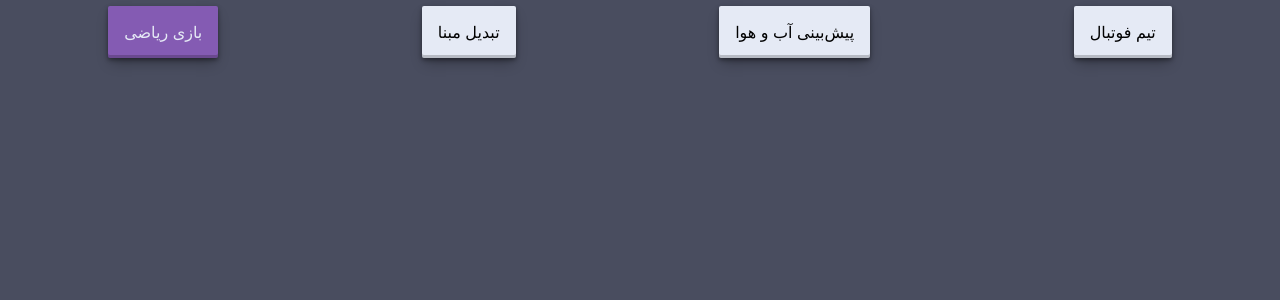
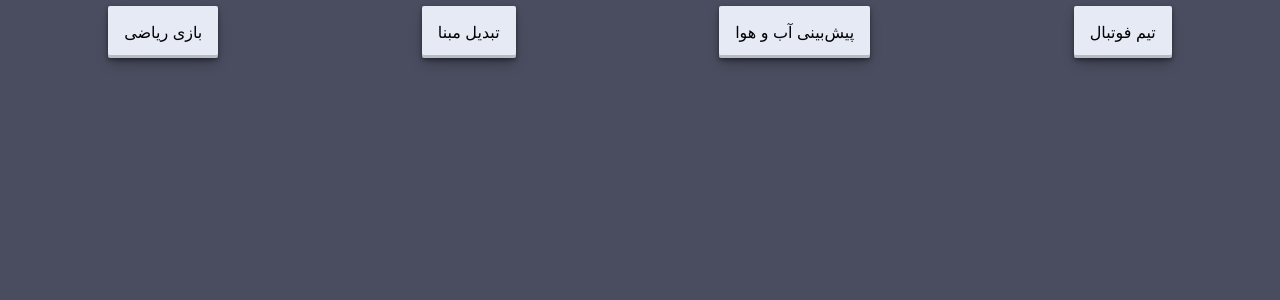
Before and after one commit to nimarhmti/homeWork2, a Next.js app: page /Components/Navbar in a window 1280 px wide. Shown: the top 300 px of the page. Built offline with nearby package versions, Linux system fonts and the light colour scheme.

Commit message:
fix ui issues

```diff
--- a/pages/Components/Navbar.jsx
+++ b/pages/Components/Navbar.jsx
@@ -10,7 +10,7 @@ const navbarListItems = [
 ];
 
 const Navbar = () => {
-  const [selected, setSelected] = useState("بازی ریاضی");
+  const [selected, setSelected] = useState("");
 
   const handelSelectItem = (e) => {
     const { id } = e.target;
--- a/pages/Components/Question3/Question3.module.css
+++ b/pages/Components/Question3/Question3.module.css
@@ -13,7 +13,7 @@
   flex-direction: column;
   width: 60%;
   margin: 1rem;
-  direction: rtl;
+  /* direction: rtl; */
   padding: 1rem;
   height: 150px;
   justify-content: flex-start;
```
